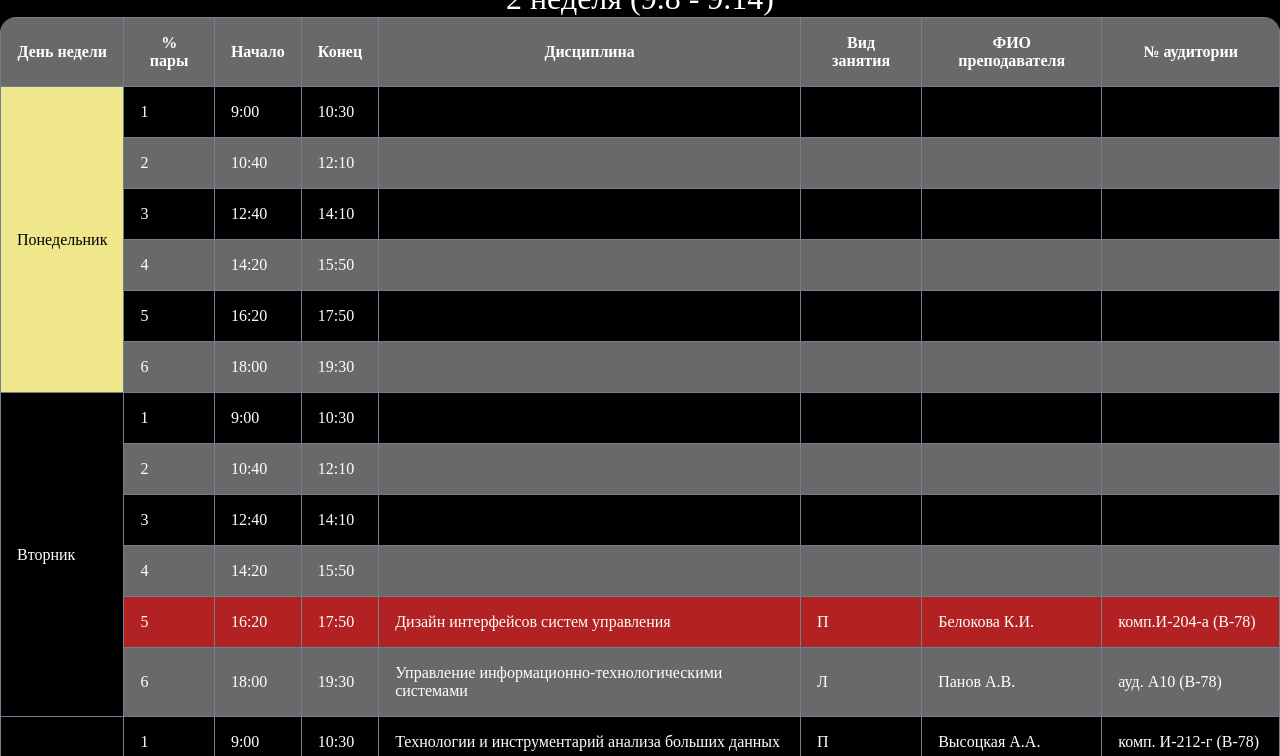
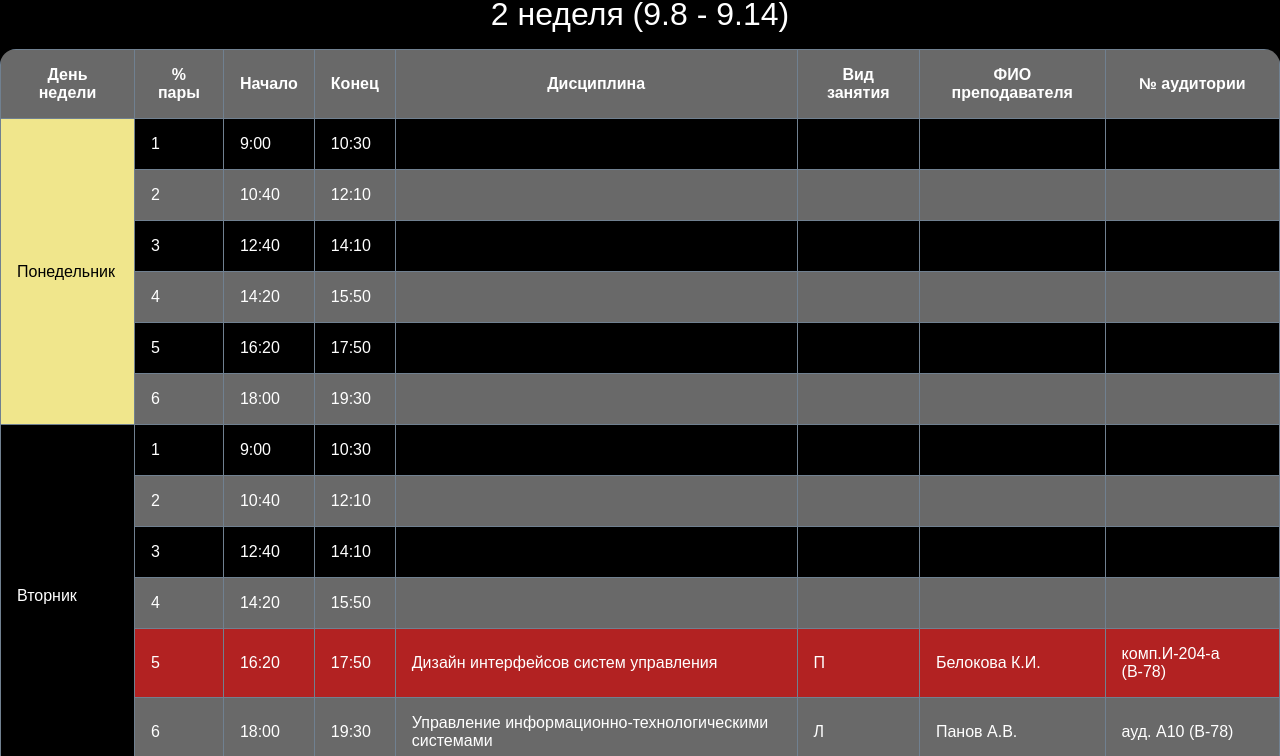
Before and after one commit to Maksim2498/uni-schedule, a plain HTML site: page src/index.html in a window 1280 px wide. Shown: the part 57-813 px from the top of the page. Drawn offline with Linux system fonts and the light colour scheme.

Commit message:
Minor style tweaks

```diff
--- a/src/css/misc.css
+++ b/src/css/misc.css
@@ -10,5 +10,6 @@ body {
 }
 
 * {
-    color: white
+    color: white;
+    font-family: sans-serif
 }
--- a/src/css/table.css
+++ b/src/css/table.css
@@ -17,6 +17,7 @@ table {
 
 table caption {
     font-size: 2rem;
+    margin: .5em
 }
 
 tr:nth-child(odd) {
```
